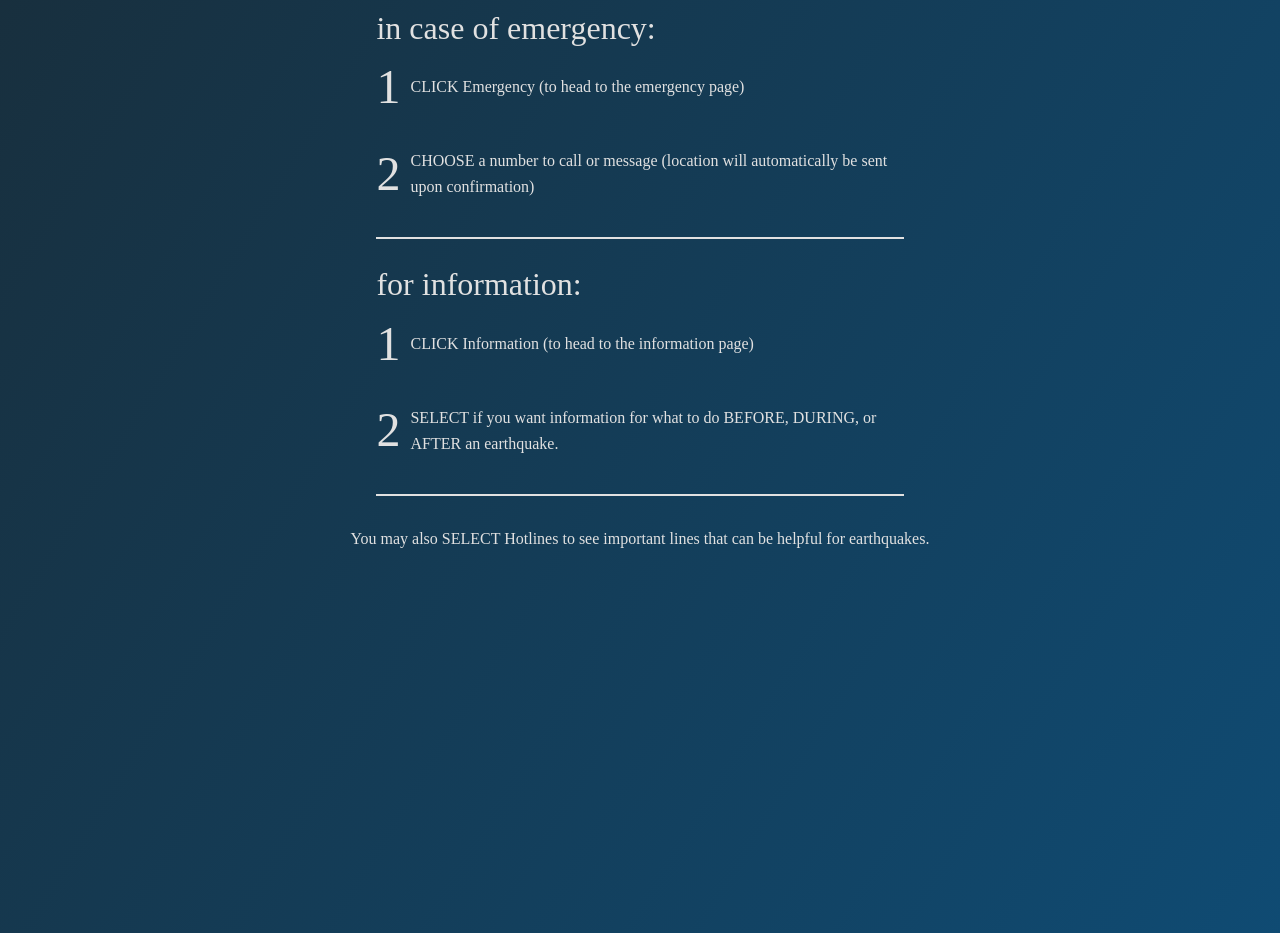
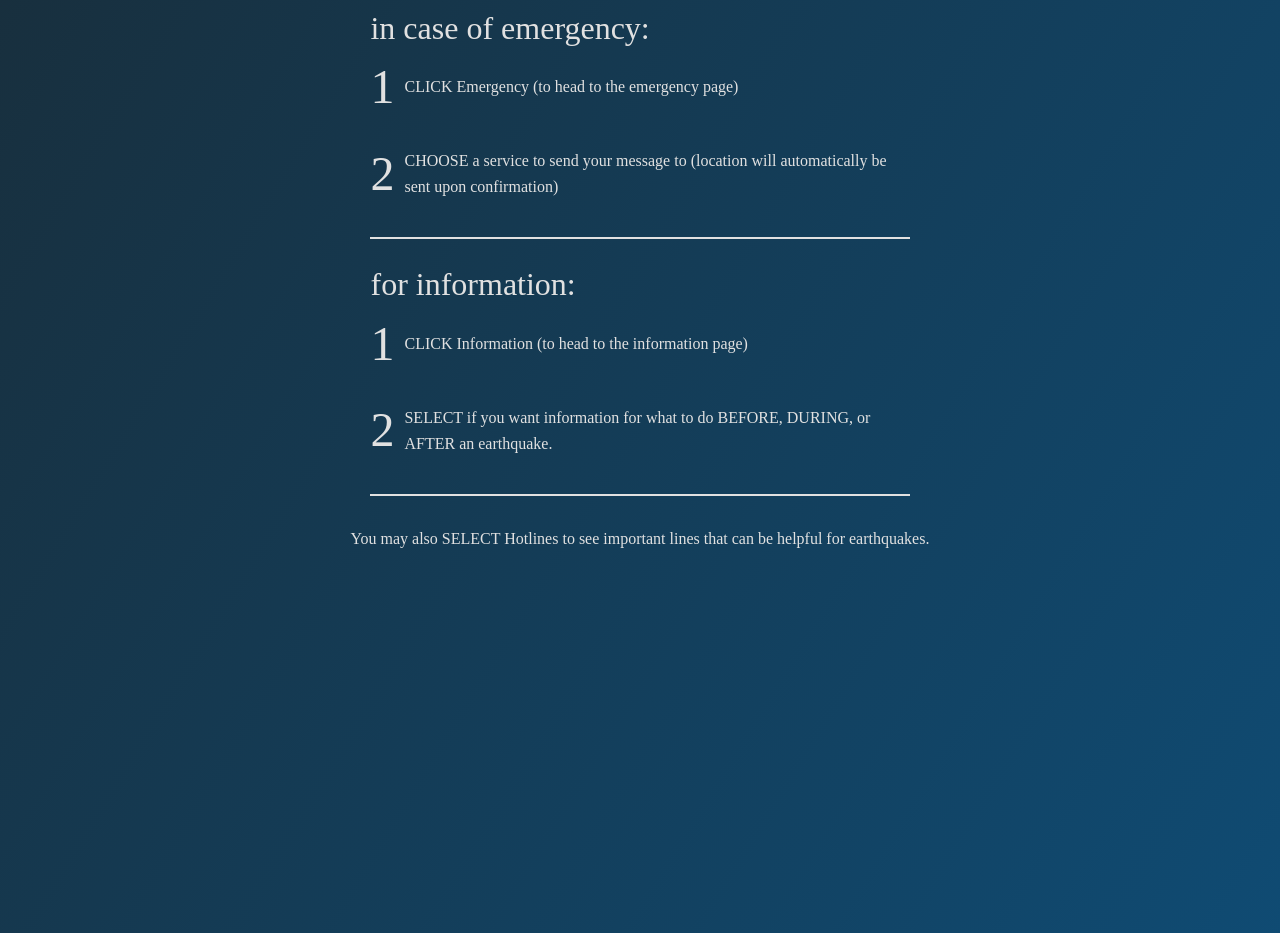
Before and after one commit to Monocerum/escolar, a plain HTML site: page ESColar/index.html in a window 1280 px wide. Shown: the part 1027-1960 px from the top of the page. Drawn offline with nearby package versions, Linux system fonts and the light colour scheme; a web font is replaced by a local one.

Commit message:
changes in message

```diff
--- a/ESColar/index.html
+++ b/ESColar/index.html
@@ -57,7 +57,7 @@
     <div class="instruction">
       <p class="how">in case of emergency:</p>
       <p><span class="numbered">1</span>CLICK Emergency (to head to the emergency page)</p>
-      <p><span class="numbered">2</span>CHOOSE a number to call or message (location will automatically be sent upon confirmation)</p>
+      <p><span class="numbered">2</span>CHOOSE a service to send your message to (location will automatically be sent upon confirmation)</p>
       </div>
 
       <hr class="horizontal-line">
```
